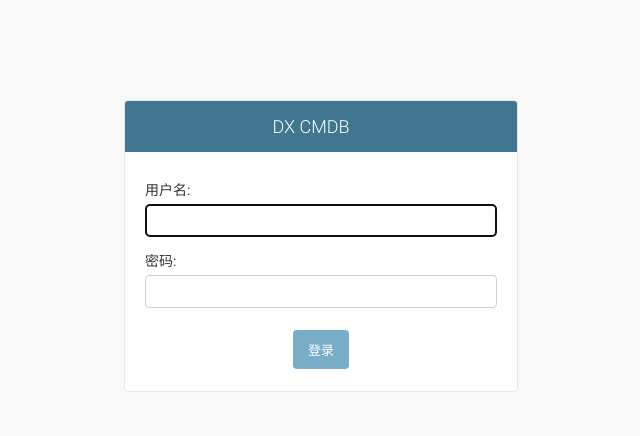
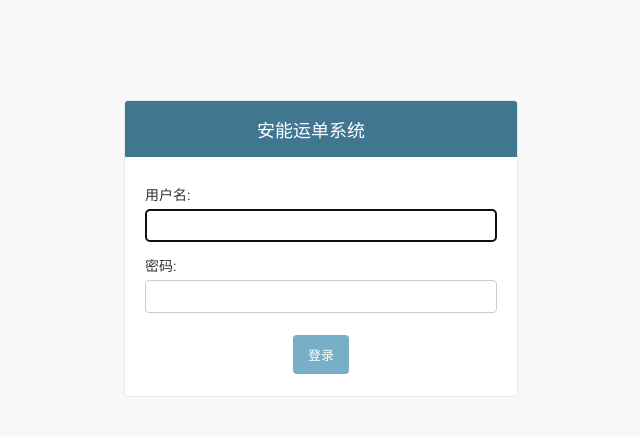
Before and after one commit to UnknowName/ane, a Django app: page /admin/login/?next=/import/ in a window 1280 px wide. Shown: the top 436 px of the page, without its empty margins (319-959 px from the left). Run offline with Django 3.2, Linux system fonts and the light colour scheme.

Commit message:
修改系统标题

```diff
--- a/templates/admin/base_site.html
+++ b/templates/admin/base_site.html
@@ -1,9 +1,9 @@
 {% extends "admin/base.html" %}
 
-{% block title %}DX | 安能物流运单系统 {% endblock %}
+{% block title %}ANE 安能物流 {% endblock %}
 
 {% block branding %}
-<h1 id="site-name"><a href="{% url 'admin:index' %}">DX CMDB</a></h1>
+<h1 id="site-name"><a href="{% url 'admin:index' %}">安能运单系统</a></h1>
 {% endblock %}
 
 {% block nav-global %}{% endblock %}
```
